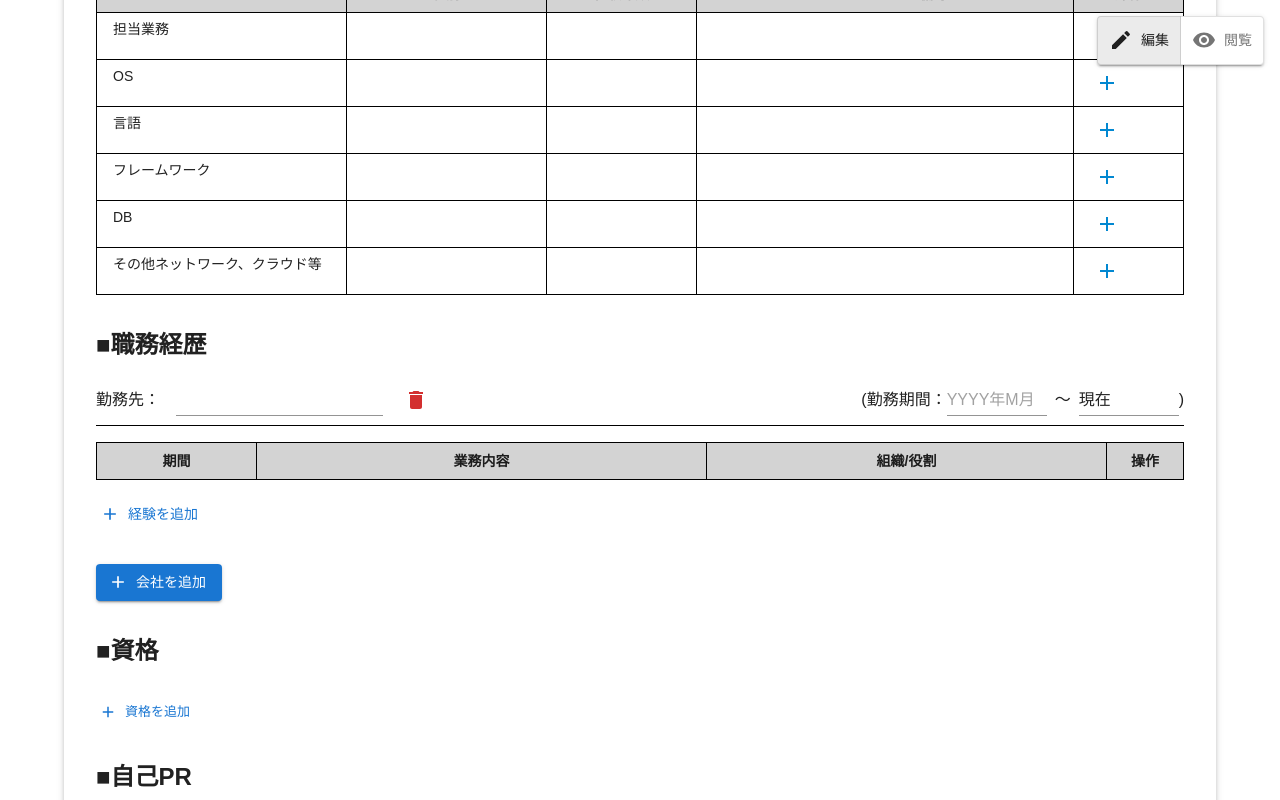
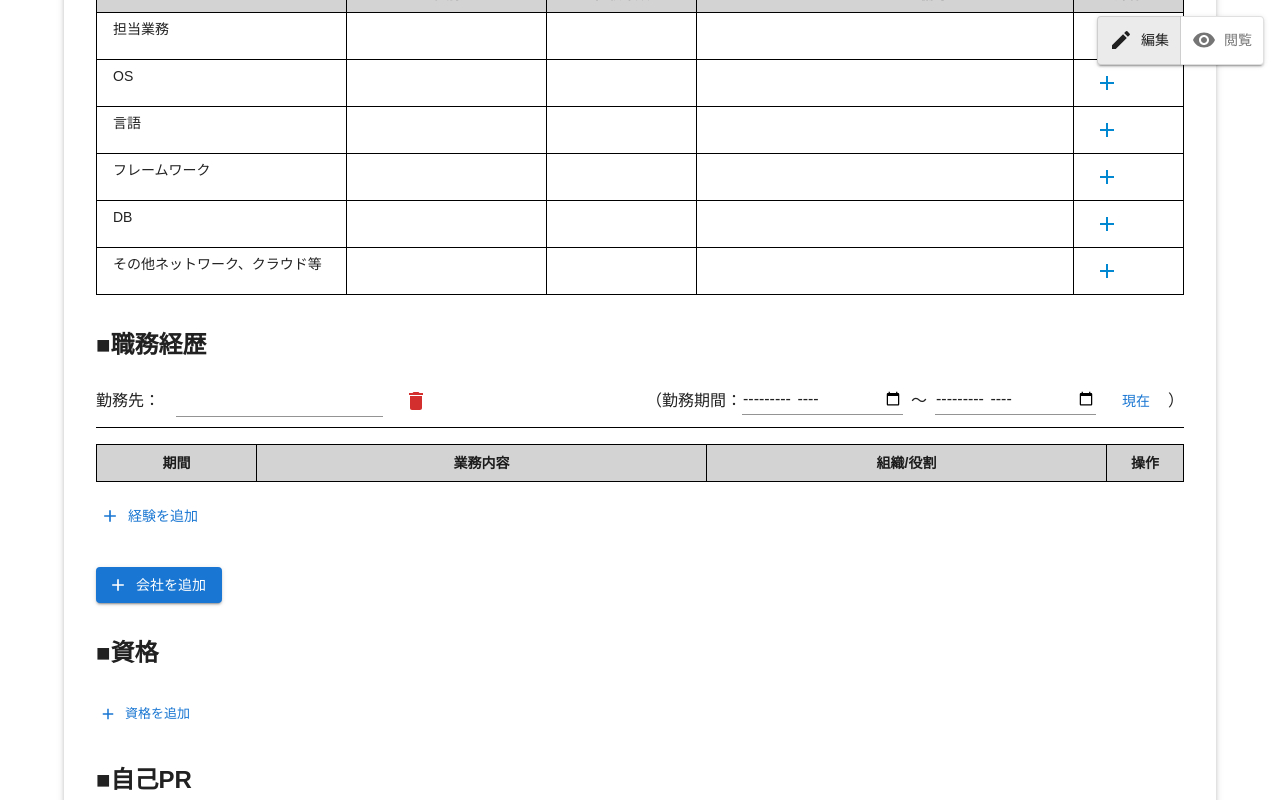
Before and after one commit to hiroki-sato-workman/resume-builder, a React (Create React App) app: page / in a window 1280 px wide. Both pictures are taken after a click on the button "会社を追加". Shown: the part 706-1506 px from the top of the page. Built offline with nearby package versions, Linux system fonts and the light colour scheme.

Commit message:
feat: 年月入力欄を date picker に変更 & 共通化

```diff
--- a/src/components/Certifications/Certifications.tsx
+++ b/src/components/Certifications/Certifications.tsx
@@ -51,14 +51,14 @@ const Certifications: FC<Props> = ({ isEditMode }) => {
               {/* 取得年月 */}
               <TextField
                 size="small"
+                type="month"
                 value={cert.date}
                 onChange={(e) => {
                   const newCerts = [...certifications];
                   newCerts[index] = { ...newCerts[index], date: e.target.value };
                   handleChangeCertificationData(newCerts);
                 }}
-                placeholder="YYYY年M月"
-                sx={{ width: 120, mr: 1 }}
+                sx={{ width: 150, mr: 1 }}
               />
               {/* 資格名称 */}
               <TextField
--- /dev/null
+++ b/src/components/WorkHistory/FromToDatePicker/EditModeFromToDatePicker/EditModeFromToDatePicker.tsx
@@ -0,0 +1,59 @@
+import {FC, useState} from 'react';
+import {Box, Button, TextField} from '@mui/material';
+import {PeriodType} from '../../../../types';
+import {CURRENT} from '../../WorkHistory.constant';
+import {StyledStack} from '../../../../shared/components';
+
+interface Props {
+  period: PeriodType
+  onChangeStart: (date: string) => void
+  onChangeEnd: (date: string) => void
+  direction?: 'row' | 'column'
+}
+
+const EditModeFromToDatePicker: FC<Props> = ({  period, onChangeStart, onChangeEnd, direction = 'row' }) => {
+  const [isCurrent, setIsCurrent] = useState<boolean>(() => period.end === CURRENT)
+  const isRow = direction === 'row'
+
+  const handleSelectCurrent = () => {
+    setIsCurrent(true)
+    onChangeEnd(CURRENT)
+  }
+
+  return (
+    <>
+      <StyledStack direction={direction}>
+        {/* 開始日 */}
+        <TextField
+          fullWidth
+          size="small"
+          type="month"
+          variant={isRow ? 'standard' : 'outlined'}
+          defaultValue={period.start}
+          onChange={(e) => onChangeStart(e.target.value)}
+        />
+        <Box sx={{ textAlign: 'center' }}>～</Box>
+
+        {/* 終了日 */}
+        {isCurrent
+          ? <Box sx={{ display: 'flex', width: '60px', justifyContent: 'center'}}>{period.end}</Box>
+          : <TextField
+              fullWidth
+              size="small"
+              type="month"
+              variant={isRow ? 'standard' : 'outlined'}
+              defaultValue={period.end}
+              onChange={(e) => onChangeEnd(e.target.value)}
+            />
+        }
+
+        {/* 年月選択・現在切り替えボタン */}
+        {isCurrent
+          ? <Button onClick={() => setIsCurrent(false)}>入力</Button>
+          : <Button onClick={handleSelectCurrent}>現在</Button>}
+      </StyledStack>
+    </>
+  )
+}
+
+export default EditModeFromToDatePicker;
--- /dev/null
+++ b/src/components/WorkHistory/FromToDatePicker/EditModeFromToDatePicker/index.ts
@@ -0,0 +1 @@
+export { default } from './EditModeFromToDatePicker';
--- /dev/null
+++ b/src/components/WorkHistory/FromToDatePicker/FromToDatePicker.tsx
@@ -0,0 +1,31 @@
+import { FC } from 'react';
+import { PeriodType } from '../../../types';
+import ViewModeFromToDatePicker from './ViewModeFromToDatePicker';
+import EditModeFromToDatePicker from './EditModeFromToDatePicker';
+
+interface Props {
+  isEditMode: boolean;
+  period: PeriodType
+  onChangeStart: (date: string) => void
+  onChangeEnd: (date: string) => void
+  direction?: 'row' | 'column'
+}
+
+const FromToDatePicker: FC<Props> = ({ isEditMode, period, onChangeStart, onChangeEnd, direction }) => {
+  return (
+    <>
+      {isEditMode ? (
+        <EditModeFromToDatePicker
+          period={period}
+          onChangeStart={onChangeStart}
+          onChangeEnd={onChangeEnd}
+          direction={direction}
+        />
+      ) : (
+        <ViewModeFromToDatePicker period={period} direction={direction} />
+      )}
+    </>
+  )
+}
+
+export default FromToDatePicker;
--- /dev/null
+++ b/src/components/WorkHistory/FromToDatePicker/ViewModeFromToDatePicker/ViewModeFromToDatePicker.tsx
@@ -0,0 +1,31 @@
+import {FC} from 'react';
+import { Box } from '@mui/material';
+import {PeriodType} from '../../../../types';
+import {CURRENT} from '../../WorkHistory.constant';
+import { StyledStack } from '../../../../shared/components';
+
+interface Props {
+  period: PeriodType
+  direction?: 'row' | 'column'
+}
+
+const ViewModeFromToDatePicker: FC<Props> = ({  period, direction = 'row'}) => {
+  // 日付を表示用にフォーマット
+  const formatDate = (dateStr: string) => {
+    if (dateStr === CURRENT) return dateStr
+    const [year, month] = dateStr.split('-');
+    return `${year}年${parseInt(month)}月`;
+  };
+
+  return (
+    <>
+      <StyledStack direction={direction}>
+        <Box>{formatDate(period.start)}</Box>
+        <Box>～</Box>
+        <Box>{formatDate(period.end)}</Box>
+      </StyledStack>
+    </>
+  )
+}
+
+export default ViewModeFromToDatePicker;
--- /dev/null
+++ b/src/components/WorkHistory/FromToDatePicker/ViewModeFromToDatePicker/index.ts
@@ -0,0 +1 @@
+export { default } from './ViewModeFromToDatePicker';
--- /dev/null
+++ b/src/components/WorkHistory/FromToDatePicker/index.ts
@@ -0,0 +1 @@
+export { default } from './FromToDatePicker';
--- /dev/null
+++ b/src/components/WorkHistory/WorkHistory.constant.tsx
@@ -0,0 +1,31 @@
+import {Role, WorkCompany, WorkExperience} from '../../types';
+
+export const CURRENT = '現在';
+
+export const ROLES: Role[] = [
+  'メンバー',
+  'サブリーダー',
+  'チームリーダー',
+  'プロジェクトリーダー',
+  'プロジェクトマネージャー'
+];
+
+export const INITIAL_WORK_COMPANY: WorkCompany = {
+  companyName: '',
+  period: { start: '', end: '' },
+  experiences: []
+}
+
+export const INITIAL_WORK_HISTORY: WorkExperience = {
+  period: { start: '', end: '' },
+  projectTitle: '',
+  projectDescription: '',
+  assignments: [],
+  achievements: '',
+  organization: {
+    teamSize: '',
+    totalSize: '',
+    roles: []
+  },
+  technicalEnvironment: []
+}
--- a/src/components/WorkHistory/WorkHistory.tsx
+++ b/src/components/WorkHistory/WorkHistory.tsx
@@ -15,17 +15,10 @@ import {
   Chip,
 } from '@mui/material';
 import { Add as AddIcon, Delete as DeleteIcon } from '@mui/icons-material';
-import {TableCellProps} from '@mui/material/TableCell/TableCell';
 import {Role, WorkCompany} from '../../types';
 import {getSpecifiedStoredResumeData, saveStoredResumeData} from '../../services/storage.service';
-
-const ROLES: Role[] = [
-  'メンバー',
-  'サブリーダー',
-  'チームリーダー',
-  'プロジェクトリーダー',
-  'プロジェクトマネージャー'
-];
+import FromToDatePicker from './FromToDatePicker';
+import {INITIAL_WORK_COMPANY, INITIAL_WORK_HISTORY, ROLES} from './WorkHistory.constant';
 
 interface Props {
   isEditMode: boolean;
@@ -40,11 +33,7 @@ const WorkHistory: FC<Props> = ({ isEditMode }) => {
   }
 
   const handleAddCompany = () => {
-    handleChangeWorkHistoryData([...workHistory, {
-      companyName: '',
-      period: { start: '', end: '現在' },
-      experiences: []
-    }]);
+    handleChangeWorkHistoryData([...workHistory, INITIAL_WORK_COMPANY]);
   };
 
   const handleDeleteCompany = (companyIndex: number) => {
@@ -54,19 +43,7 @@ const WorkHistory: FC<Props> = ({ isEditMode }) => {
 
   const handleAddExperience = (companyIndex: number) => {
     const newHistory = [...workHistory];
-    newHistory[companyIndex].experiences.push({
-      period: { start: '', end: '' },
-      projectTitle: '',
-      projectDescription: '',
-      assignments: [],
-      achievements: '',
-      organization: {
-        teamSize: '',
-        totalSize: '',
-        roles: []
-      },
-      technicalEnvironment: []
-    });
+    newHistory[companyIndex].experiences.push(INITIAL_WORK_HISTORY);
     handleChangeWorkHistoryData(newHistory);
   };
 
@@ -115,43 +92,24 @@ const WorkHistory: FC<Props> = ({ isEditMode }) => {
                   </IconButton>
                 )}
               </Box>
-              <Box>
-                (勤務期間：
-                {isEditMode ? (
-                  <Box component="span" sx={{ display: 'inline-flex', alignItems: 'center' }}>
-                    <TextField
-                      variant="standard"
-                      defaultValue={company.period.start}
-                      onChange={(e) => {
+              <Stack direction="row" alignItems="center">
+                <Box>（勤務期間：</Box>
+                <FromToDatePicker
+                  isEditMode={isEditMode}
+                  period={company.period}
+                  onChangeStart={(date) => {
                     const newHistory = [...workHistory];
-                        newHistory[companyIndex].period.start = e.target.value;
+                    newHistory[companyIndex].period.start = date;
                     handleChangeWorkHistoryData(newHistory);
                   }}
-                      placeholder="YYYY年M月"
-                      sx={{ width: '100px' }}
-                    />
-                    <Box sx={{ mx: 1, textAlign: 'center' }}>～</Box>
-                    <TextField
-                      variant="standard"
-                      defaultValue={company.period.end}
-                      onChange={(e) => {
+                  onChangeEnd={(date) => {
                     const newHistory = [...workHistory];
-                        newHistory[companyIndex].period.end = e.target.value;
+                    newHistory[companyIndex].period.end = date;
                     handleChangeWorkHistoryData(newHistory);
                   }}
-                      placeholder="現在 or YYYY年M月"
-                      sx={{ width: '100px' }}
                 />
-                  </Box>
-                ) : (
-                  <Box component="span" sx={{ display: 'inline-flex', alignItems: 'center' }}>
-                    <span>{company.period.start}</span>
-                    <span style={{ margin: '0 8px' }}>～</span>
-                    <span>{company.period.end}</span>
-                  </Box>
-                )}
-                )
-              </Box>
+                <Box>）</Box>
+              </Stack>
             </Box>
           </Stack>
 
@@ -174,39 +132,21 @@ const WorkHistory: FC<Props> = ({ isEditMode }) => {
                   }}
                 >
                   <TableCell>
-                    {isEditMode ? (
-                      <Stack spacing={1} alignItems="center">
-                        <TextField
-                          fullWidth
-                          size="small"
-                          placeholder="YYYY年M月"
-                          defaultValue={exp.period.start}
-                          onChange={(e) => {
+                    <FromToDatePicker
+                      isEditMode={isEditMode}
+                      period={exp.period}
+                      direction="column"
+                      onChangeStart={(date) => {
                         const newHistory = [...workHistory];
-                            newHistory[companyIndex].experiences[expIndex].period.start = e.target.value;
+                        newHistory[companyIndex].experiences[expIndex].period.start = date;
+                        handleChangeWorkHistoryData(newHistory);
+                      }}
+                      onChangeEnd={(date) => {
+                        const newHistory = [...workHistory];
+                        newHistory[companyIndex].experiences[expIndex].period.end = date;
                         handleChangeWorkHistoryData(newHistory);
                       }}
                     />
-                        <Box sx={{ textAlign: 'center' }}>～</Box>
-                        <TextField
-                          fullWidth
-                          size="small"
-                          placeholder="YYYY年M月"
-                          defaultValue={exp.period.end}
-                          onChange={(e) => {
-                            const newHistory = [...workHistory];
-                            newHistory[companyIndex].experiences[expIndex].period.end = e.target.value;
-                            handleChangeWorkHistoryData(newHistory);
-                          }}
-                        />
-                      </Stack>
-                    ) : (
-                      <Stack alignItems="center">
-                        <Box>{exp.period.start}</Box>
-                        <Box>～</Box>
-                        <Box>{exp.period.end}</Box>
-                      </Stack>
-                    )}
                   </TableCell>
 
                   <TableCell>
--- /dev/null
+++ b/src/shared/components/StyledStack/StyledStack.tsx
@@ -0,0 +1,22 @@
+import { ReactNode } from 'react';
+import {Stack} from '@mui/material';
+
+interface Props {
+  direction?: 'row' | 'column'
+  children: ReactNode
+}
+
+export default function StyledStack ({ direction = 'row', children}: Props) {
+  const isRow = direction === 'row'
+
+  return (
+    <Stack
+      direction={direction}
+      spacing={1}
+      alignItems="center"
+      display={isRow ? 'inline-flex' : 'flex'}
+    >
+      {children}
+    </Stack>
+  )
+}
--- /dev/null
+++ b/src/shared/components/StyledStack/index.ts
@@ -0,0 +1 @@
+export { default } from './StyledStack'
--- /dev/null
+++ b/src/shared/components/index.ts
@@ -0,0 +1 @@
+export { default as StyledStack } from './StyledStack';
```
Lines whose indentation alone changed are shown as unchanged.
